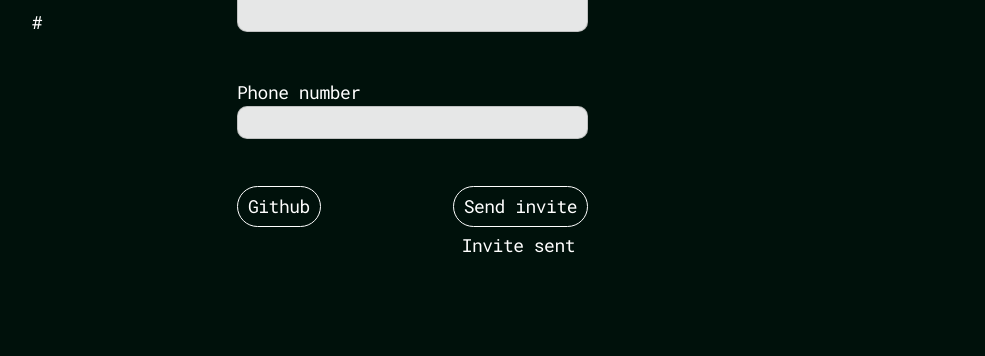
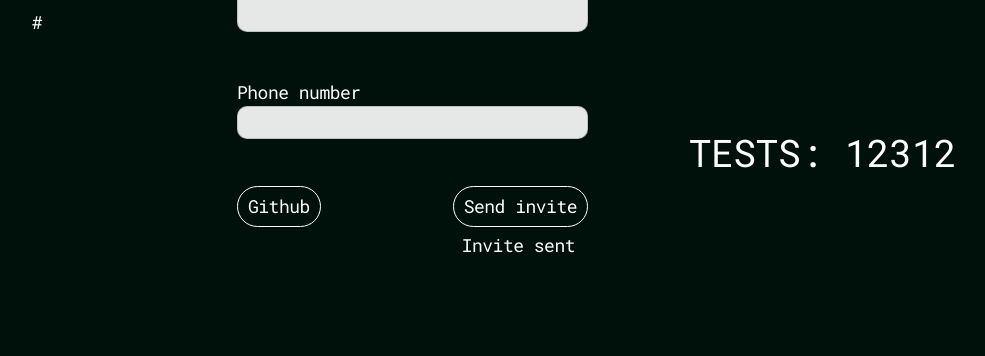
Before and after one commit to IsNAble/TeamTeam1, a Flask app: template templates/profile/public-profile.html in a window 1280 px wide. Shown: the part 444-800 px from the top of the page, without its empty margins (163-1148 px from the left). Run offline with Flask 3, Linux system fonts and the light colour scheme; the template is opened without the code that fills it, so the values that code supplies are empty.

Commit message:
Added statistic

```diff
--- a/static/css/profile/profile.css
+++ b/static/css/profile/profile.css
@@ -129,3 +129,16 @@ header {
   padding-right: 13px;
   padding-top: 5px;
 }
+
+.statistics {
+  min-width: calc(100vw - 811px);
+  display: flex;
+  justify-content: center;
+  font-size: 38px;
+}
+
+.statistic-text {
+  display: flex;
+  flex-direction: column;
+  justify-content: space-around;
+}
--- a/templates/profile/public-profile.html
+++ b/templates/profile/public-profile.html
@@ -27,11 +27,11 @@
             <a href="#"> {{ data.user_nickname }}#{{ data.user_primary_key }} </a>
             <!-- <a class="link-button" href="/edit-profile/{{ data.user_nickname }}/{{ data.user_primary_key }}={{ current_key}}">Edit profile</a> -->
           </div>
-        </div>
+          </div>
         <div class="info">
           <div class="subhead">
             <h2>Info</h2>
-          </div class="info-column">
+            </div>
           <div>
             <dl class="group-info">
               <dt>
@@ -73,7 +73,15 @@
               <label for="">Invite sent</label>
             </div>
           </div>
-        </div>
+          </div>
+          <div class="statistics">
+            <div class="statistic-text">
+              <label for="">BEST: 12123</label>
+              <label for="">AVG: 12312</label>
+              <label for="">TESTS: 12312</label>
+            </div>
+          </div>
+          </div>
       </div>
     </div>
   </main>
```
Also changed, not shown: templates/profile/profile.html (+7 -0 lines).
